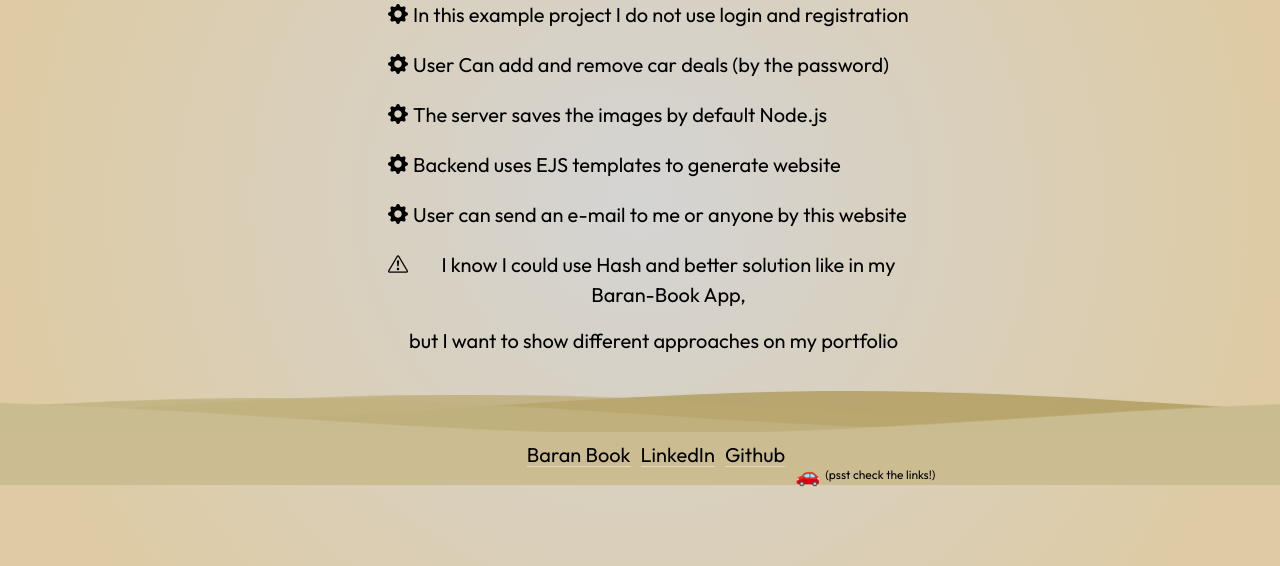
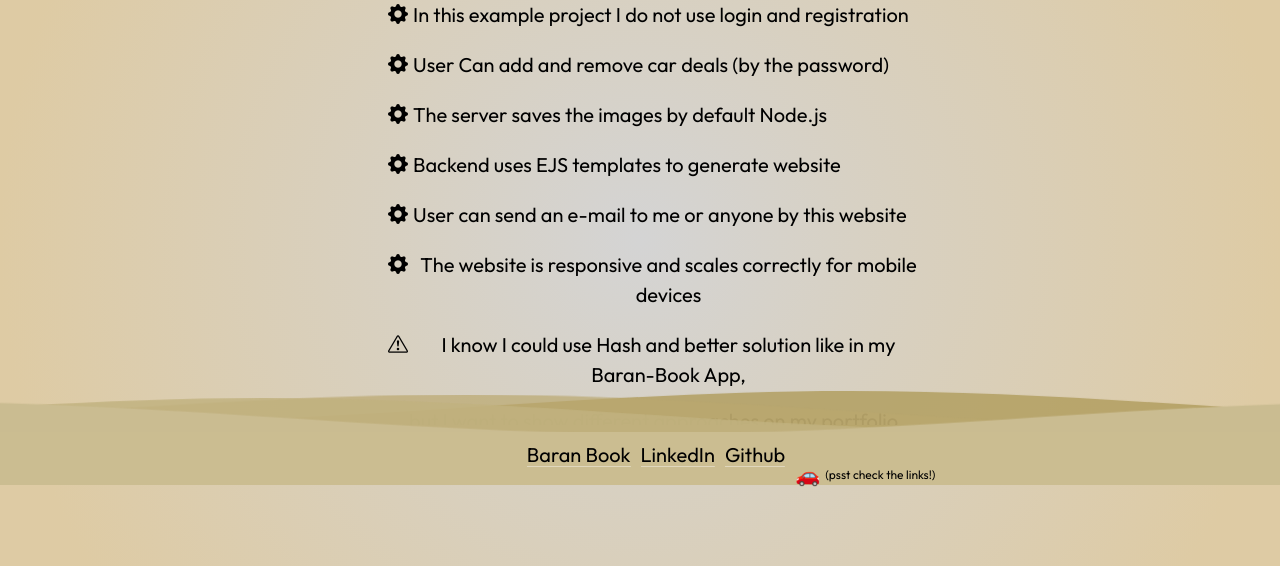
Before and after one commit to lukasz-b96/Project-3-Sahara-Car-Deals, a Node server app: page /about in a window 1280 px wide. Shown: the part 315-881 px from the top of the page. Run offline with Node 20, Linux system fonts and the light colour scheme; some libraries are stand-ins or nearby versions.

Commit message:
fix bugs

```diff
--- a/views/about.ejs
+++ b/views/about.ejs
@@ -37,6 +37,10 @@
           <i class="bi bi-gear-fill"></i>
           <p>User can send an e-mail to me or anyone by this website</p>
         </li>
+        <li class="mb-1 d-flex">
+          <i class="bi bi-gear-fill"></i>
+          <p>The website is responsive and scales correctly for mobile devices</p>
+        </li>
         <li class=" d-flex">
           <i class="bi bi-exclamation-triangle"></i>
           <p> I know I could use Hash and better solution like in my Baran-Book App,</p>
--- a/views/index.ejs
+++ b/views/index.ejs
@@ -4,10 +4,11 @@
   </div>
 
   <div class="col-12 col-lg-6">
-    <h1 class="display-5 fw-bold mb-3">Best English Cars Deals</h1>
+    <h1 class="display-5 fw-bold mb-3">Sahara Cars Deals</h1>
+    <h2 class="display-10 fw-bold mb-3">Best English Cars</h2>
     <p class="lead">
       Check out our latest offers of new English cars. You can find your dream
-      car for a small amount of money. Our site offers cars for every budget.
+      vehicle for a small amount of money. Our site offers cars for every budget and each one is factory new.
     </p>
 
     <div class="d-grid gap-2 d-md-flex justify-content-md-start">
```
